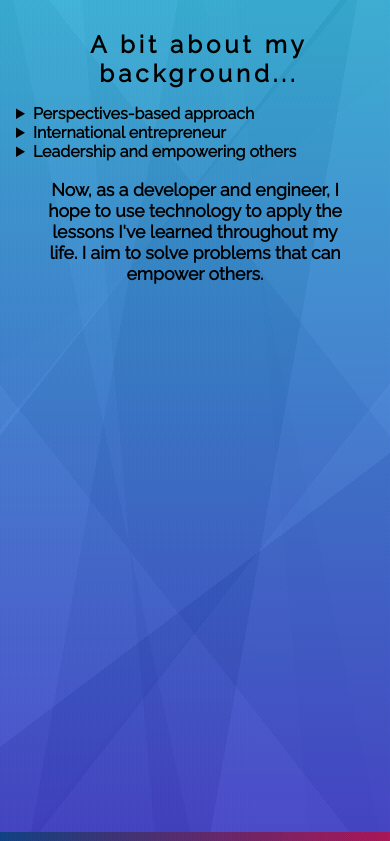
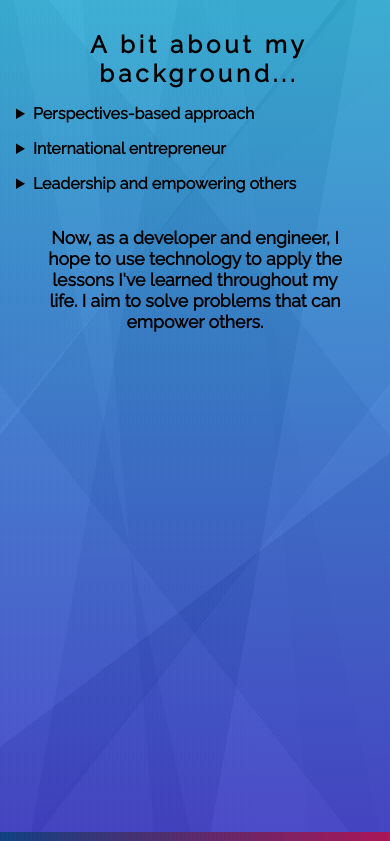
Before and after one commit to drmeloy/danmeloy.dev, a website: page index.html in a window 390 px wide. Shown: the part 1700-2541 px from the top of the page. Drawn offline with nearby package versions, Linux system fonts and the light colour scheme; files that its build step writes are made by us from their sources; a web font is replaced by a local one.

Commit message:
added a bit of margin, trying to figure out about section sizing on mobile

```diff
--- a/page.css
+++ b/page.css
@@ -194,6 +194,10 @@
     font-weight: bold;
   }
 
+  .backgrounds-details {
+    margin-bottom: 1em;
+  }
+
   .backgrounds {
     display: none;
   }
```
